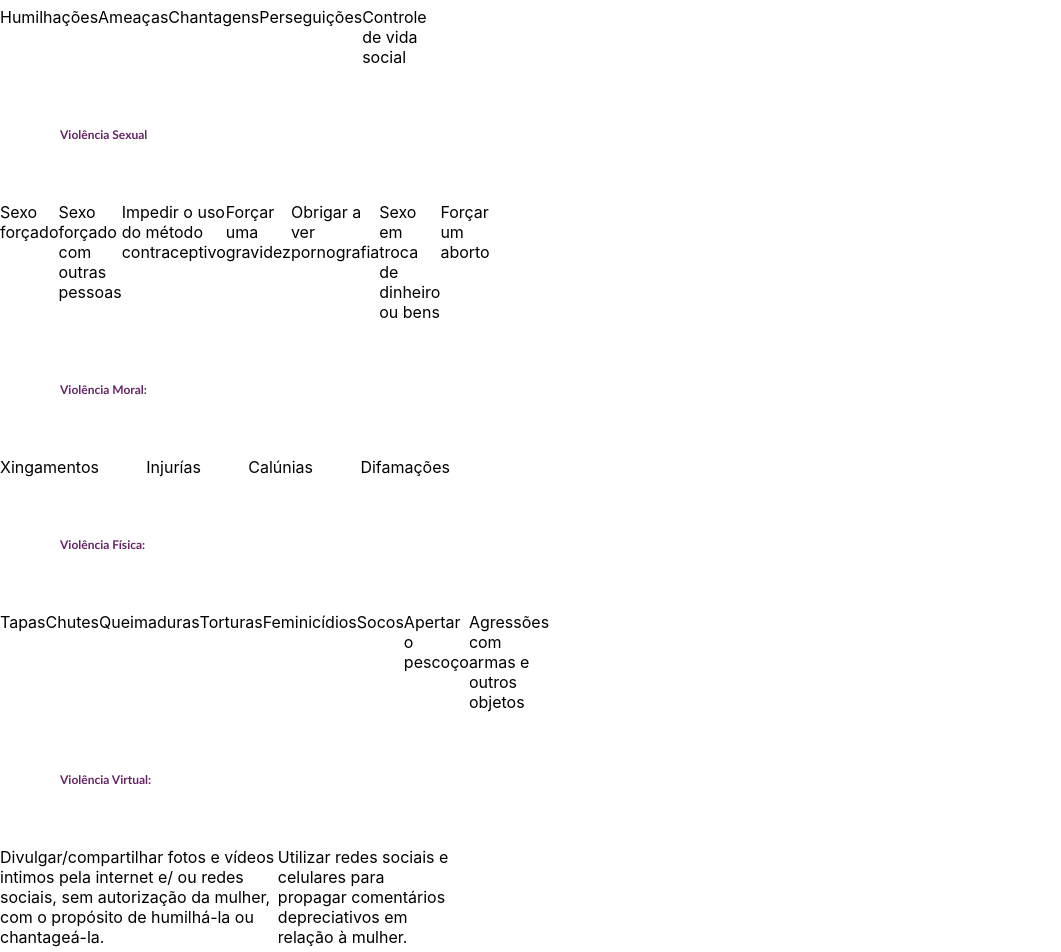
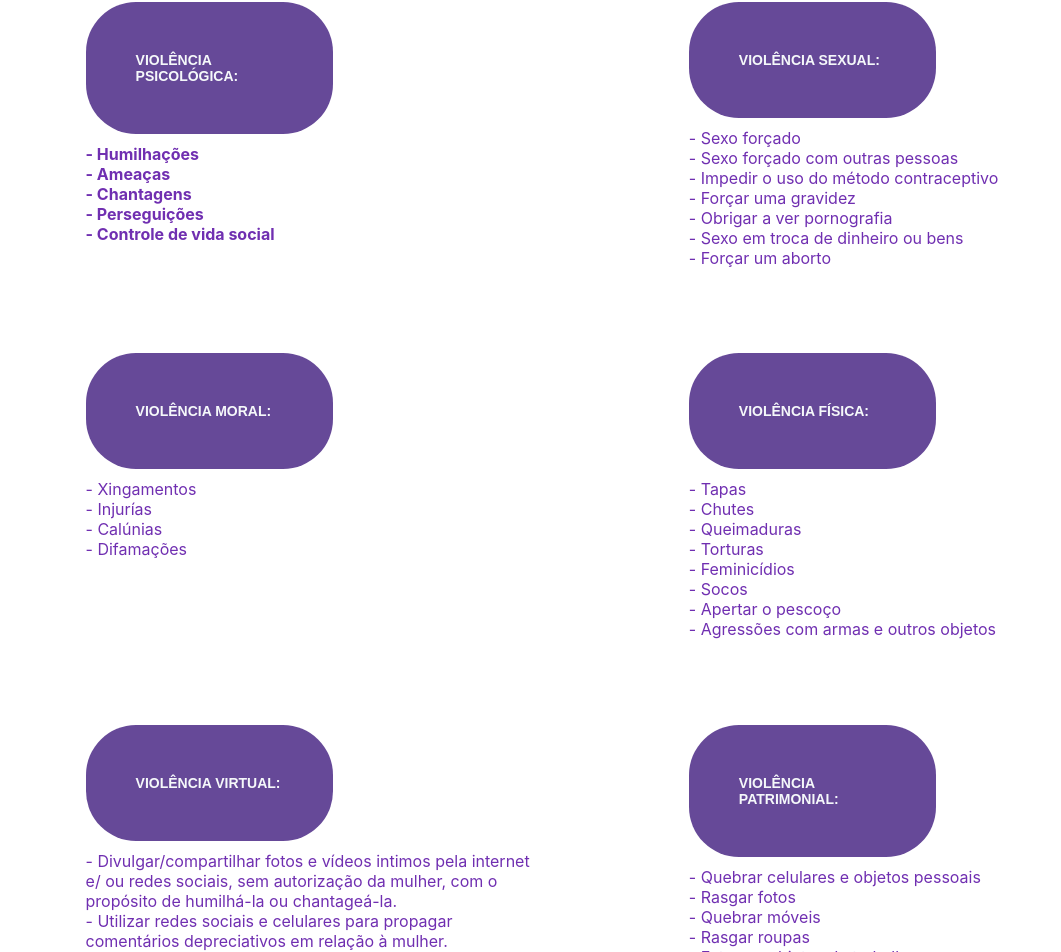
Before and after one commit to uniamerica/CMDM-front, a React (Create React App) app: page / in a window 1280 px wide. Shown: the part 973-1925 px from the top of the page, without its empty margins (0-1061 px from the left). Built offline with nearby package versions, Linux system fonts and the light colour scheme.

Commit message:
ViolenceTips

```diff
--- a/src/App.js
+++ b/src/App.js
@@ -25,7 +25,7 @@ function App() {
           <Route path="/Definition"  component={Definition}/>
         </Switch>
       </BrowserRouter>
-      <Footer/>
+     <Footer/>
     </div>
   );
 }
--- a/src/components/Footer/Footer.css
+++ b/src/components/Footer/Footer.css
@@ -20,7 +20,7 @@ h4{
 }
 p{
     display: flex;
-    color: rgb(227, 219, 255);
+    color: rgba(221, 187, 255, 0.973);
     font-weight: Impact, Haettenschweiler, 'Arial Narrow Bold', sans-serif;
     font-size: 12px;
 }
--- a/src/components/Home/ViolenceTips.css
+++ b/src/components/Home/ViolenceTips.css
@@ -1,17 +1,49 @@
-.h2{
+h2{
+    display: flex;
+    justify-content: center;
+    font-size: 30px;
+    color: #664998;
+    font-family: Arial, Helvetica, sans-serif;
+
+}
+p{
     display: flex;
     justify-content: center;
     font-size: 20px;
-    color: purple;
 }
-.h3{
-    border-radius: 10px;
-    background-color: purple;
-    width: 160px;
+h3{
+    border-radius: 50px;
+    background-color: #664998;
+    margin-left: 0%;
+    width: 47%;
+    font-size: 14px;
+    font-family: Arial, Helvetica, sans-serif;
+    font-weight: bolder;
     color: #f5f8fa;
+    display: flex;
+    align-items: center;
+
+}
+ul.Tipos-Violência{
+    display: block;
+    color: rgb(112, 47, 177);
+
 
 }
 
-.ul li {
+.ViolenceTips0{
     display: flex;
+    flex-direction: column;
+
+    width: 100%;
+    padding: 1cm;
 }
+
+.ViolenceTips {
+   display: flex;
+   flex-direction: row;
+   justify-content: space-between;
+   width: 100%;
+   padding: 1cm;
+   margin-left: 10px;
+}
--- a/src/components/Home/ViolenceTips.jsx
+++ b/src/components/Home/ViolenceTips.jsx
@@ -4,78 +4,85 @@ import './ViolenceTips.css'
 
 function ViolenceTips(){
     return (
-            <div> <h2> Quais são os tipos de violência doméstica? </h2>
-
+        /**row flex direction */
+<div className="ViolenceTips0">
+    <div> <h2><strong> Quais são os tipos de violência doméstica? </strong></h2></div>
+           <p><strong>A violência doméstica pode ser caracterizada de várias formas:</strong></p>
+        <div className="ViolenceTips">
                         <div>
-                <h3 > Violência Psicológica:</h3>
-                    <ul>
-                        <li>Humilhações</li>
-                        <li>Ameaças</li>
-                        <li>Chantagens</li>
-                        <li>Perseguições</li>
-                        <li>Controle de vida social</li>
+                        <h3 > VIOLÊNCIA PSICOLÓGICA:</h3>
+                            <ul className= "Tipos-Violência">
+                                <li><strong>- Humilhações</strong></li>
+                                <li><strong>- Ameaças</strong></li>
+                                <li><strong>- Chantagens</strong></li>
+                                <li><strong>- Perseguições</strong></li>
+                                <li><strong>- Controle de vida social</strong></li>
 
                             </ul>
                         </div>
 
                         <div>
-                <h3>Violência Sexual</h3>
-                    <ul>
-                        <li>Sexo forçado</li>
-                        <li>Sexo forçado com outras pessoas</li>
-                        <li>Impedir o uso do método contraceptivo</li>
-				        <li>Forçar uma gravidez</li>
-				        <li>Obrigar a ver pornografia</li>
-				        <li>Sexo em troca de dinheiro ou bens</li>
-				        <li>Forçar um aborto</li>
+                        <h3>VIOLÊNCIA SEXUAL:</h3>
+                            <ul className= "Tipos-Violência">
+                                <li>- Sexo forçado</li>
+                                <li>- Sexo forçado com outras pessoas</li>
+                                <li>- Impedir o uso do método contraceptivo</li>
+                                <li>- Forçar uma gravidez</li>
+                                <li>- Obrigar a ver pornografia</li>
+                                <li>- Sexo em troca de dinheiro ou bens</li>
+                                <li>- Forçar um aborto</li>
+                            </ul>
+                        </div>
+        </div>
+            <div className="ViolenceTips">
+                        <div>
+                        <h3>VIOLÊNCIA MORAL:</h3>
+                            <ul className= "Tipos-Violência">
+                                <li>- Xingamentos</li>
+                                <li>- Injurías</li>
+                                <li>- Calúnias</li>
+                                <li>- Difamações</li>
                             </ul>
                         </div>
 
                         <div>
-                <h3>Violência Moral:</h3>
-                    <ul>
-                    <li>Xingamentos</li>
-				    <li>Injurías</li>
-				    <li>Calúnias</li>
-				    <li>Difamações</li>
-                    </ul>
-
-                </div>
-
-                <div>
-                    <h3>Violência Física:</h3>
-                    <ul>
-                        <li>Tapas</li>
-				        <li>Chutes</li>
-				        <li>Queimaduras</li>
-				        <li>Torturas</li>
-				        <li>Feminicídios</li>
-				        <li>Socos</li>
-				        <li>Apertar o pescoço</li>
-				        <li>Agressões com armas e outros objetos</li>
+                            <h3>VIOLÊNCIA FÍSICA:</h3>
+                            <ul className= "Tipos-Violência">
+                                <li>- Tapas</li>
+                                <li>- Chutes</li>
+                                <li>- Queimaduras</li>
+                                <li>- Torturas</li>
+                                <li>- Feminicídios</li>
+                                <li>- Socos</li>
+                                <li>- Apertar o pescoço</li>
+                                <li>- Agressões com armas e outros objetos</li>
                             </ul>
                         </div>
 
+            </div>
+                <div className="ViolenceTips">
                                 <div>
-                    <h3>Violência Virtual:</h3>
-                    <ul>
-                        <li>Divulgar/compartilhar fotos e vídeos intimos pela internet e/ ou redes sociais, sem autorização da mulher, com o propósito de humilhá-la ou chantageá-la.</li>
-				        <li>Utilizar redes sociais e celulares para propagar comentários depreciativos em relação à mulher.</li>
+                                    <h3>VIOLÊNCIA VIRTUAL:</h3>
+                                    <ul className= "Tipos-Violência">
+                                        <li>- Divulgar/compartilhar fotos e vídeos intimos pela internet e/ ou redes sociais, sem autorização da mulher, com o propósito de humilhá-la ou chantageá-la.</li>
+                                        <li>- Utilizar redes sociais e celulares para propagar comentários depreciativos em relação à mulher.</li>
                                     </ul>
                                 </div>
-
                                 <div>
-                    <h3>Violência Patrimonial:</h3>
-                    <ul>
-                        <li>Quebrar celulares e objetos pessoais</li>
-				        <li>Rasgar fotos</li>
-				        <li>Quebrar móveis</li>
-				        <li>Rasgar roupas</li>
-				        <li>Estragar objetos de trabalho</li>
+                                    <h3>VIOLÊNCIA PATRIMONIAL:</h3>
+                                    <ul className= "Tipos-Violência">
+                                        <li>- Quebrar celulares e objetos pessoais</li>
+                                        <li>- Rasgar fotos</li>
+                                        <li>- Quebrar móveis</li>
+                                        <li>- Rasgar roupas</li>
+                                        <li>- Estragar objetos de trabalho</li>
                                     </ul>
                                     </div>
                 </div>
 
+
+
+</div>
     );
 }
 export default ViolenceTips;
--- a/src/pages/Relatos.jsx
+++ b/src/pages/Relatos.jsx
@@ -17,7 +17,7 @@ function Relatos(){
                     <Card text="Relato 3" phase="Depois de 1 ano de divorcio do meu primeiro casamento, conheci um homem pelo qual me apaixonei."/>
                 </div>
             </div>
-            <Footer/>
+
         </div>
     )
 }
```
Lines whose indentation alone changed are shown as unchanged.
